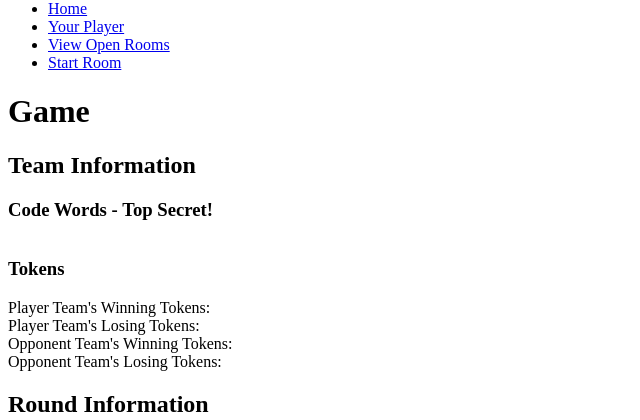
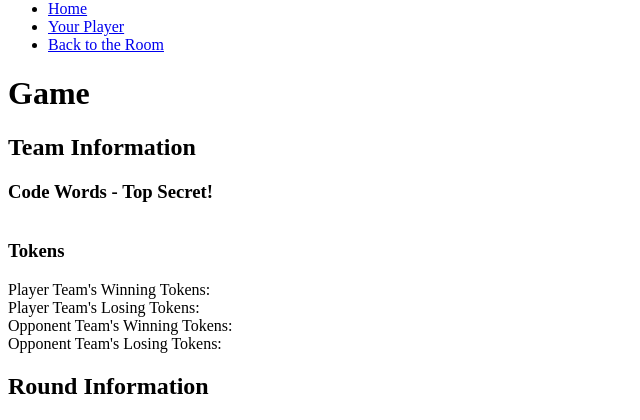
Before and after one commit to Maaack/ClusterBuster, a Django app: template core/templates/core/game_detail.html in a window 1280 px wide. Shown: the part 16-436 px from the top of the page, without its empty margins (0-640 px from the left). Run offline with Django 3.2, Linux system fonts and the light colour scheme; the template is opened without the code that fills it, so the values that code supplies are empty.

Commit message:
GAME-04: Links back to the room.

```diff
--- a/core/templates/core/base/html_base.html
+++ b/core/templates/core/base/html_base.html
@@ -11,8 +11,7 @@
         <ul>
             <li><a href="{% url 'index' %}">Home</a></li>
             <li><a href="{% url 'player_create' %}">Your Player</a></li>
-            <li><a href="{% url 'room_list' %}">View Open Rooms</a></li>
-            <li><a href="{% url 'room_create' %}">Start Room</a></li>
+            <li><a href="{% url 'room_detail' game.room.code %}">Back to the Room</a></li>
         </ul>
     {% endblock %}
 </div>
--- a/core/templates/core/game_detail.html
+++ b/core/templates/core/game_detail.html
@@ -10,6 +10,9 @@
             <h2>Game Over!</h2>
             <div id="final-score-information">
                 {% include "core/includes/final_score.html" %}
+                <div class="back-to-room-link">
+                    <a href="{% url 'room_detail' game.room.code %}">Back to the Room</a>
+                </div>
             </div>
         {% endif %}
         <div class="team-information">
```
